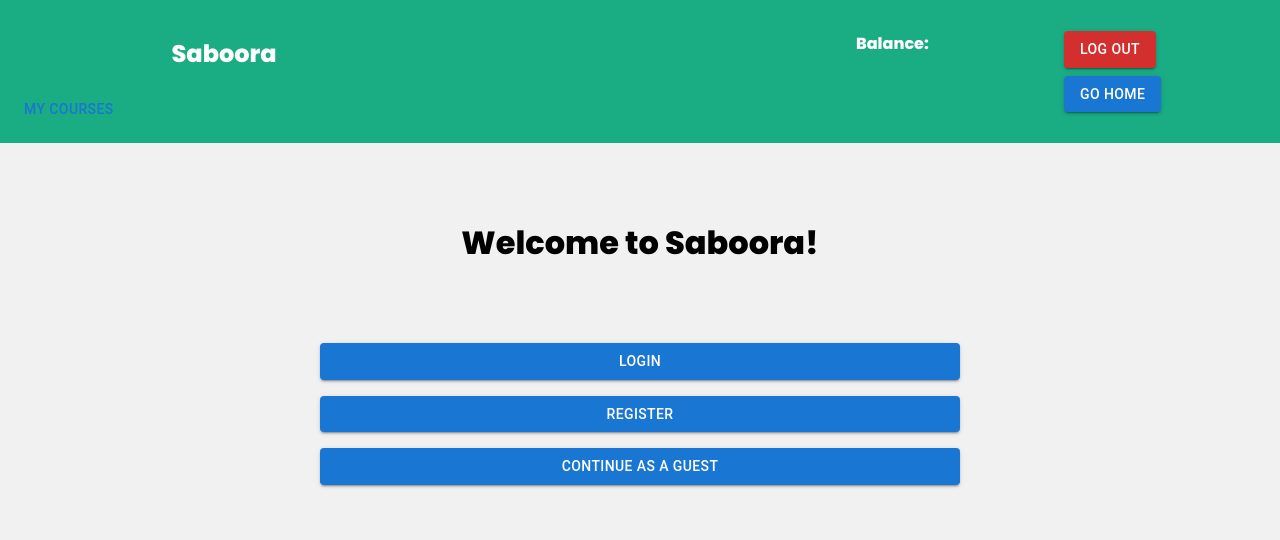
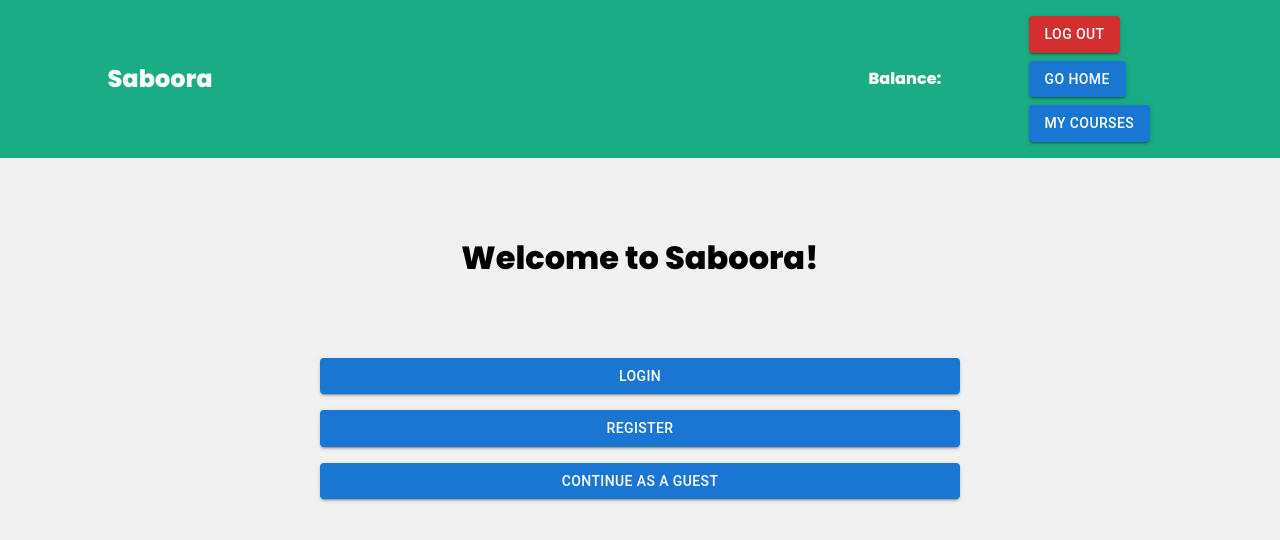
Before and after one commit to Advanced-Computer-Lab-2022/Feh-ACL-Fel-Beet, a React (Create React App) app in the folder frontend/: page / in a window 1280 px wide. Shown: the top 540 px of the page. Built offline with nearby package versions, Linux system fonts and the light colour scheme; no server answers.

Commit message:
trying to implement logout feature

```diff
--- a/frontend/src/components/Navbar.js
+++ b/frontend/src/components/Navbar.js
@@ -37,18 +37,18 @@ const Navbar = () => {
   return (
     <header>
       <div className="navbar">
-        <Link to="/">
-          <Grid container justifyContent="left" padding={2} alignItems="center">
-            <Grid item xs={4}>
-              <h2 className="title">Saboora</h2>
-              <Button variant="text">My Courses</Button>
+          <Grid container justifyContent="center" padding={0} alignItems="center">
+            <Link to="/">
+              <Grid item xs={4}>
+                <h2 className="title">Saboora</h2>
+              </Grid>
+            </Link>
+            <Grid item xs={6}>
             </Grid>
-            <Grid item xs={4}></Grid>
-            <Grid item xs={4}>
+            <Grid item xs={3}>
               <UserDetails user={user} />
             </Grid>
           </Grid>
-        </Link>
       </div>
     </header>
   );
--- a/frontend/src/components/UserDetails.js
+++ b/frontend/src/components/UserDetails.js
@@ -4,6 +4,7 @@ import Grid from "@mui/material/Grid";
 import Button from "@mui/material/Button";
 import axios from "axios";
 import { Link } from "react-router-dom";
+import Cookies from "js-cookie";
 
 const UserDetails = ({ user }) => {
   const navigate = useNavigate();
@@ -11,11 +12,15 @@ const UserDetails = ({ user }) => {
   const logOut = () => {
     axios
       .get("http://localhost:4000/guest/logout")
-      .then(console.log("logged out"));
+      .then((res) => {
+        console.log("logged out");
+        console.log(res.data);
+        Cookies.set("username", "");
+      });
   };
   return (
     <div className="user-details" style={{ cursor: "pointer" }}>
-      <Grid container>
+      <Grid container alignItems="center" margin={1}>
         <Grid item xs={6} justifyContent="center">
           <Grid item xs={4} margin={1}>
             {user.FirstName} <span> </span> {user.LastName}
@@ -39,6 +44,11 @@ const UserDetails = ({ user }) => {
               <Button variant="contained">Go Home</Button>
             </Link>
           </Grid>
+          <Grid item xs={12} margin={1}>
+            <Link to="/home">
+              <Button variant="contained">My Courses</Button>
+            </Link>
+          </Grid>
         </Grid>
       </Grid>
     </div>
--- a/frontend/src/pages/Home.js
+++ b/frontend/src/pages/Home.js
@@ -121,6 +121,7 @@ const Home = () => {
     <div>
       <Grid container spacing={6}>
         <Grid item className="courses" xs={8}>
+          <h1 className="title"> All Courses </h1>
           {courses &&
             courses.map((course) => (
               <CourseDetails course={course} curr={currency} key={course._id} />
@@ -172,7 +173,7 @@ const Home = () => {
               </Select>
             </FormControl>
             <FormControl fullWidth>
-              <InputLabel id="demo-simple-select-label1">Country</InputLabel>
+              <InputLabel id="demo-simple-select-label1">Currency</InputLabel>
               <Select
                 labelId="demo-simple-select-label1"
                 id="demo-simple-select1"
```
Also changed, not shown: 1 other file (tests, documents, lock files or other folders).
